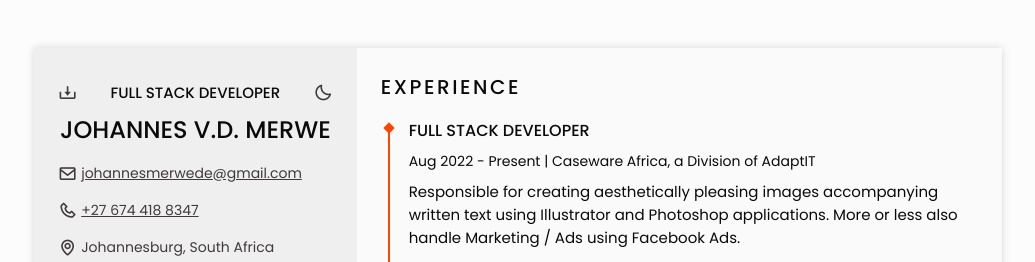
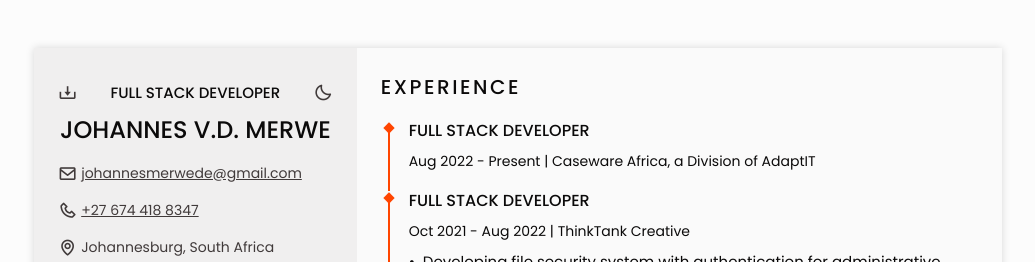
Before and after one commit to johannes-vdm/johannes-site, a plain HTML site: page index.html in a window 1280 px wide. Shown: the top 262 px of the page, without its empty margins (122-1157 px from the left). Drawn offline with nearby package versions, Linux system fonts and the light colour scheme.

Commit message:
experience

```diff
--- a/index.html
+++ b/index.html
@@ -186,11 +186,11 @@
                                 <h3 class="experience__title">FULL STACK DEVELOPER</h3>
                                 <span class="experience__company">Aug 2022 - Present | Caseware Africa, a Division of
                                     AdaptIT</span>
-                                <p class="experience__description">
+                                <!-- <p class="experience__description">
                                     Responsible for creating aesthetically pleasing images accompanying written text
                                     using Illustrator and Photoshop applications. More or less also handle Marketing /
                                     Ads using Facebook Ads.
-                                </p>
+                                </p> -->
                             </div>
                         </div>
                         <div class="experience__content">
```
